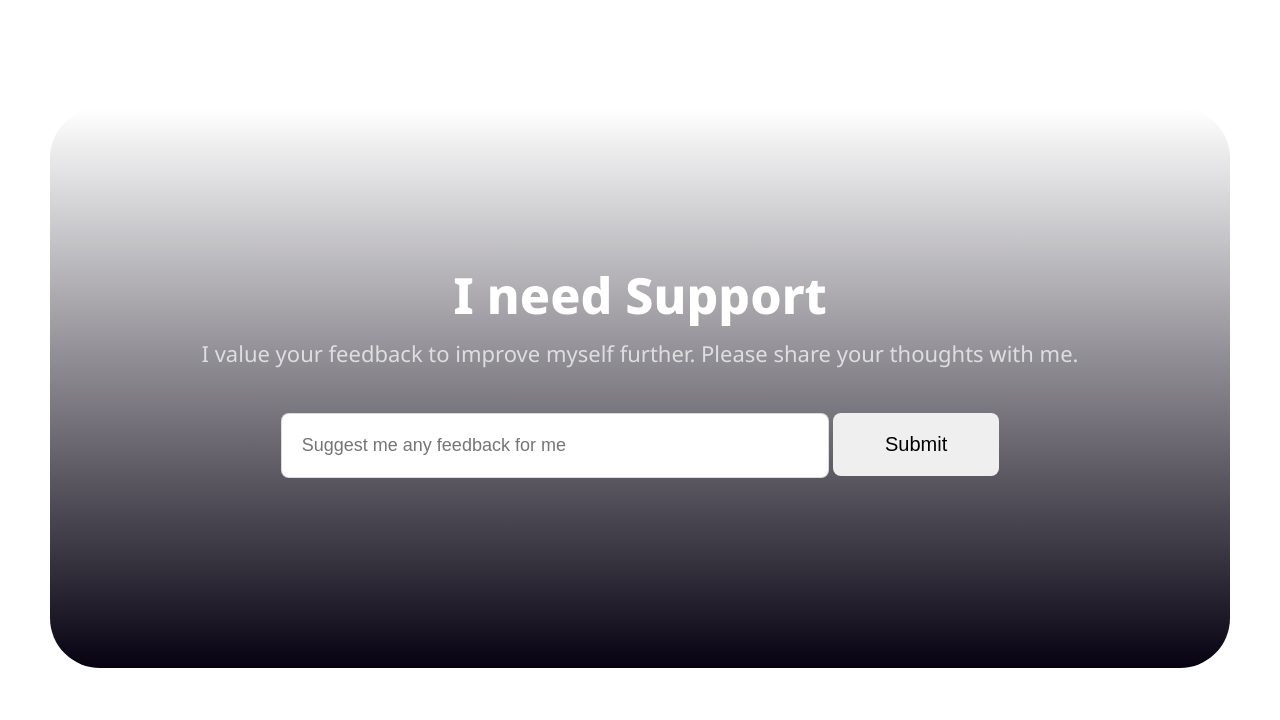
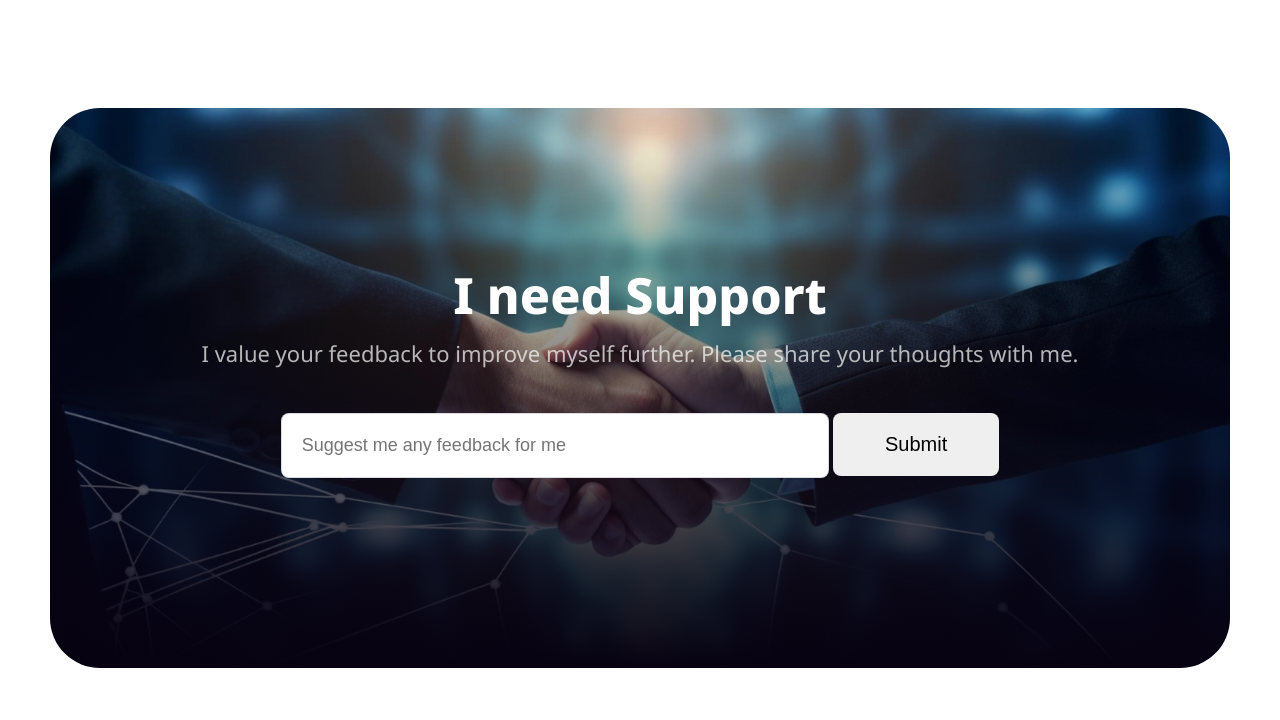
Before and after one commit to Aiman03-del/first-assignment, a plain HTML site: page index.html in a window 1280 px wide. Shown: the part 5666-6386 px from the top of the page. Drawn offline with Linux system fonts and the light colour scheme; the site is published under a folder, as on GitHub Pages, so addresses that start at the root find nothing.

```diff
--- a/style/style.css
+++ b/style/style.css
@@ -255,7 +255,7 @@
       rgb(7, 2, 17),
       rgba(7, 2, 17, 0) 100%
     ),
-    url(/assets/handshake.jpg);
+    url(../assets/handshake.jpg);
   background-position: center;
   background-repeat: no-repeat;
   background-size: cover;
```
Also changed, not shown: index.html (+8 -0 lines).
